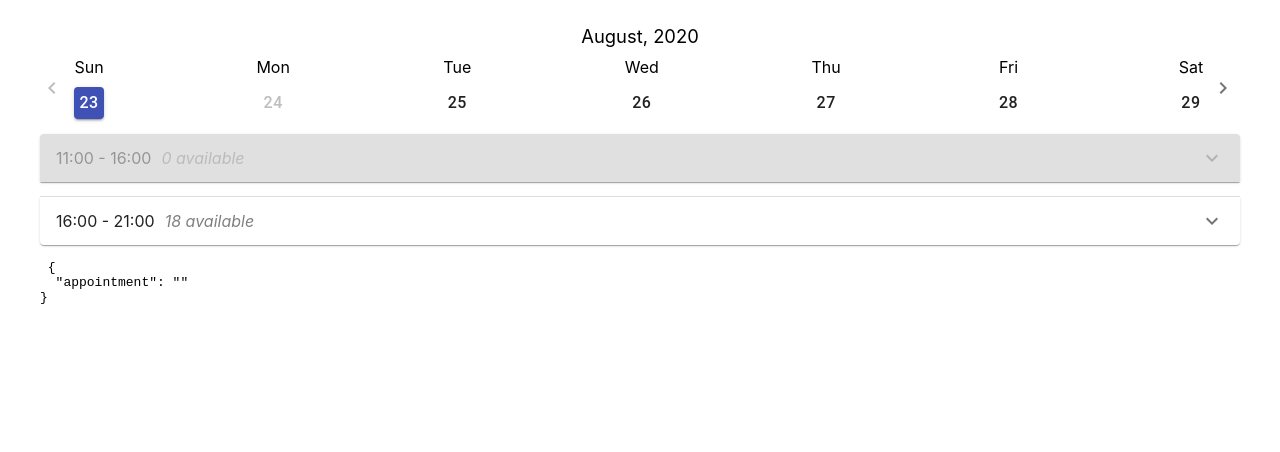
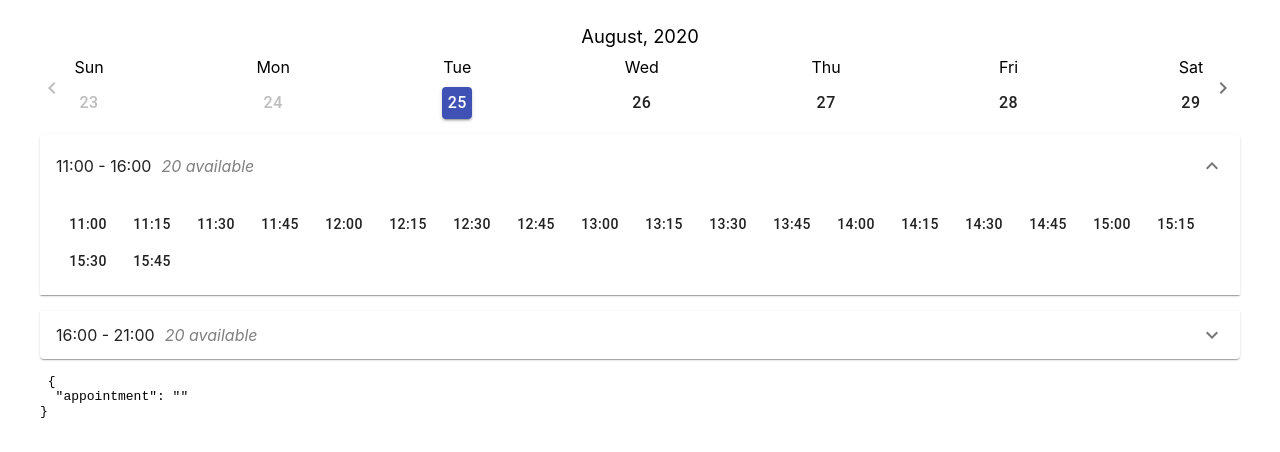
Before and after one commit to devmc-ee/weekdate-time-picker-reactjs, a React (Create React App) app: page / in a window 1280 px wide. Shown: the top 452 px of the page. Built offline with nearby package versions, Linux system fonts and the light colour scheme.

Commit message:
feat: change selected day to the next available day
If current selected day is disabled then change to the next
day. Repeat until available is found

Add validation for disabled days and hide timepicker for
disabled days.

```diff
--- a/src/DATA.js
+++ b/src/DATA.js
@@ -111,7 +111,7 @@ export const SERVICE_PRICES = {
 
 export const CALENDAR_SETTINGS = {
 	maxAvailableDays: 30,
-	disabledWeekDays: [1],
+	disabledWeekDays: [0, 1],
 	workingTime: {
 		start: '11:00',
 		end: '21:00'
--- a/src/components/WeekDateTimePicker/Calendar.jsx
+++ b/src/components/WeekDateTimePicker/Calendar.jsx
@@ -18,11 +18,10 @@ const Calendar = React.memo(() => {
 	moment.locale(locale);
 	const [calendarDate, setCalendarDate] = useState(moment().date());
 	const [selectedDate, setSelectedDate] = useState(moment().format('YYYY-MM-DD'));
-	const [expanded, setExpanded] = useState('panel0');
-
+	const [expanded, setExpanded] = useState('panel0');//accordion
 
 	let calendarDays = [];
-	let disabledDay, selectedDay;
+	let isDisabledDay, isSelectedDay, isSelectedDisabledDay;
 	const servicesTotalLength = getTotalDuration(services);
 	const timeSlots = getTimeSlots(
 		selectedDate,
@@ -33,20 +32,23 @@ const Calendar = React.memo(() => {
 
 	//generate calendar days with properties
 	for (let i = calendarDate; i < calendarDate + 7; i++) {
-		disabledDay = (Math.abs(moment().date() - i + 1) >= maxAvailableDays);
-		disabledDay = disabledDay || disabledWeekDays.includes(moment().date(i).day());
+		isDisabledDay = (Math.abs(moment().date() - i + 1) >= maxAvailableDays);
+		isDisabledDay = isDisabledDay || disabledWeekDays.includes(moment().date(i).day());
 
-		selectedDay = moment(moment().date(i).format('YYYY-MM-DD')).isSame(moment(selectedDate));
-		if (selectedDay) {
-			disabledDay = disabledDay || timeSlots.length === 0;
+		isSelectedDay = moment(moment().date(i).format('YYYY-MM-DD')).isSame(moment(selectedDate));
+		if (isSelectedDay) {
+			isSelectedDisabledDay = isDisabledDay = isDisabledDay || timeSlots.length === 0;
+		}
+		if (isSelectedDisabledDay) {
+			setSelectedDate(moment(selectedDate).add(1, 'd').format('YYYY-MM-DD'));
 		}
 
 		calendarDays.push({
 			weekday: moment().date(i).format('ddd'),
 			date: moment().date(i).format('D'),
 			fullDate: moment().date(i).format('YYYY-MM-DD'),
-			disabled: disabledDay,
-			selected: selectedDay
+			disabled: isDisabledDay,
+			selected: isSelectedDay
 		})
 
 	}
@@ -61,18 +63,18 @@ const Calendar = React.memo(() => {
 			setCalendarDate(prevDate => prevDate - 7);
 
 	};
-	const handleSelect = date => event => {
+	const handleSelect = date => () => {
 		const appointment = {
 			appointment: {
 				date: date,
 				time: ''
 			}
-		}
+		};
 		setSelectedDate(date);
-		context.setValues({...context.values, ...appointment})
+		context.setValues({...context.values, ...appointment});
 		setExpanded('panel0');
 
-	}
+	};
 
 	return (
 		<>
@@ -81,7 +83,7 @@ const Calendar = React.memo(() => {
 			</div>
 			<div className="calendar-week">
 				<IconButton
-					className="calendar-btn-left" disabled={calendarDate === moment().date() ? true : false}
+					className="calendar-btn-left" disabled={calendarDate === moment().date()}
 					onClick={handleLeftClick}><ChevronLeft/></IconButton>
 				<div className="calendar-weekdays">
 
@@ -105,13 +107,16 @@ const Calendar = React.memo(() => {
 				</div>
 
 				<IconButton
-					className="calendar-btn-right" disabled={calendarDate > maxAvailableDays ? true : false}
+					className="calendar-btn-right" disabled={calendarDate > maxAvailableDays}
 					onClick={handleRightClick}><ChevronRight/></IconButton>
 			</div>
 			<div className="calendar-available-times">
-				<TimePicker
-					selectedDate={selectedDate} expanded={expanded} setExpanded={setExpanded}
-					groupedTimeSlots={groupedTimeSlots}/>
+				{isSelectedDisabledDay
+					? 'There is no available times on this date'
+					: <TimePicker
+						selectedDate={selectedDate} expanded={expanded} setExpanded={setExpanded}
+						groupedTimeSlots={groupedTimeSlots}/>
+				}
 			</div>
 
 
--- a/src/components/WeekDateTimePicker/TimePicker.jsx
+++ b/src/components/WeekDateTimePicker/TimePicker.jsx
@@ -8,22 +8,20 @@ import moment from 'moment';
 const TimePicker = ({selectedDate, expanded, setExpanded, groupedTimeSlots}) => {
 
 	const mSelectedDate = moment(selectedDate);
+	mSelectedDate.locale(CALENDAR_SETTINGS.locale);
+	const context = useFormikContext();
 
-	mSelectedDate.locale(CALENDAR_SETTINGS.locale);
-
-	const context = useFormikContext();
-	//const services = context.values.services || [];
 	const time = context.values.appointment ? context.values.appointment.time : '';
 
-	const handleClick = slot => event => {
+	const handleClick = slot => () => {
 		const appointment = {
 			appointment: {
 				date: selectedDate,
 				time: slot
 			}
-		}
+		};
 		context.setValues({...context.values, ...appointment})
-	}
+	};
 
 	const availableTimeSlots = timeSlots => {
 		return (
@@ -39,10 +37,10 @@ const TimePicker = ({selectedDate, expanded, setExpanded, groupedTimeSlots}) =>
 			)
 		)
 
-	}
+	};
 	const handleExpand = (panel) => (event , newExpanded)=> {
 		setExpanded(newExpanded? panel : false)
-	}
+	};
 	return (
 		<>
 
```
Also changed, not shown: src/App.js (+2 -5 lines).
